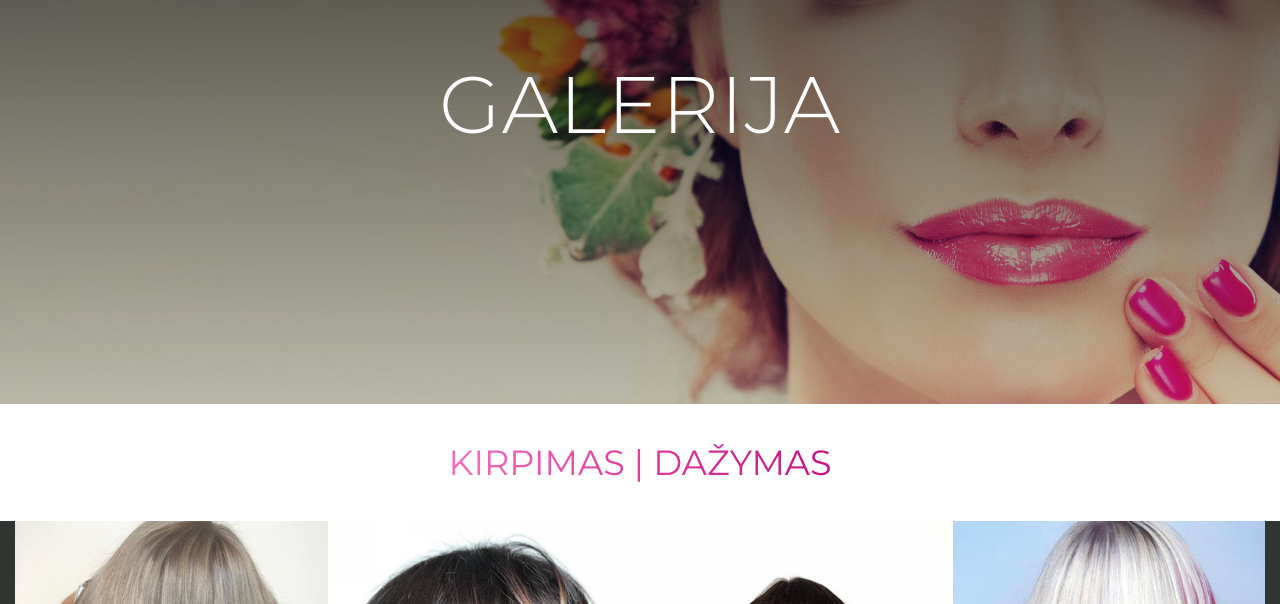
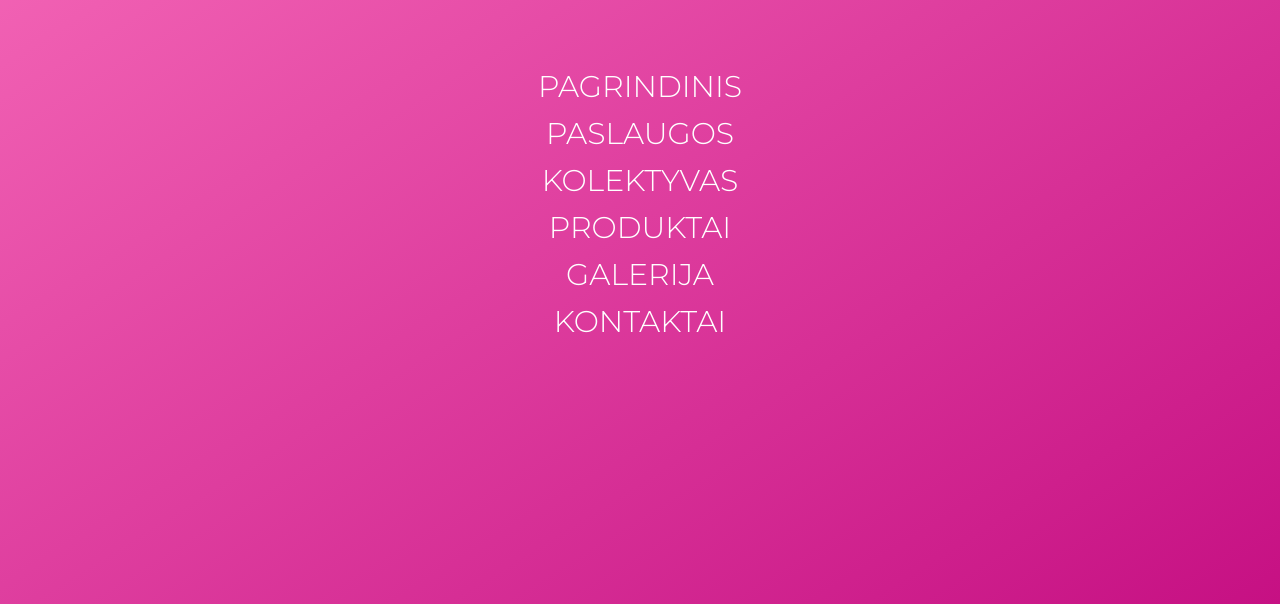
Before and after one commit to masalism/MiWebPage, a website: page galerija.html in a window 1280 px wide. Both pictures are taken after a click on the label 1185 px from the left and 95 px from the top of the page. Shown: the part 196-800 px from the top of the page. Drawn offline with nearby package versions, Linux system fonts and the light colour scheme; files that its build step writes are made by us from their sources.

Commit message:
veikia menu

```diff
--- a/galerija.html
+++ b/galerija.html
@@ -150,6 +150,7 @@
     <script src="js/popper.min.js"></script>
     <script src="js/bootstrap.min.js"></script>
     <script src="js/lightbox-plus-jquery.min.js"></script>
+    <script src="js/galerija.js"></script>
 </body>
 
 </html>
--- /dev/null
+++ b/js/galerija.js
@@ -0,0 +1,12 @@
+var menu = 0;
+
+function nav() {
+  var x = document.getElementById("myNav");
+  if (menu == 0) {
+    menu = 100;
+  } else {
+    menu = 0;
+  }
+  x.style.width = menu + "%";
+  console.log(menu);
+}
--- a/sass/kontaktai.scss
+++ b/sass/kontaktai.scss
@@ -9,4 +9,4 @@
 @import "layout/footer";
 @import "layout/navigation";
 
-@import "pages/kontaktai";
+@import "pages/kontaktai;
```
